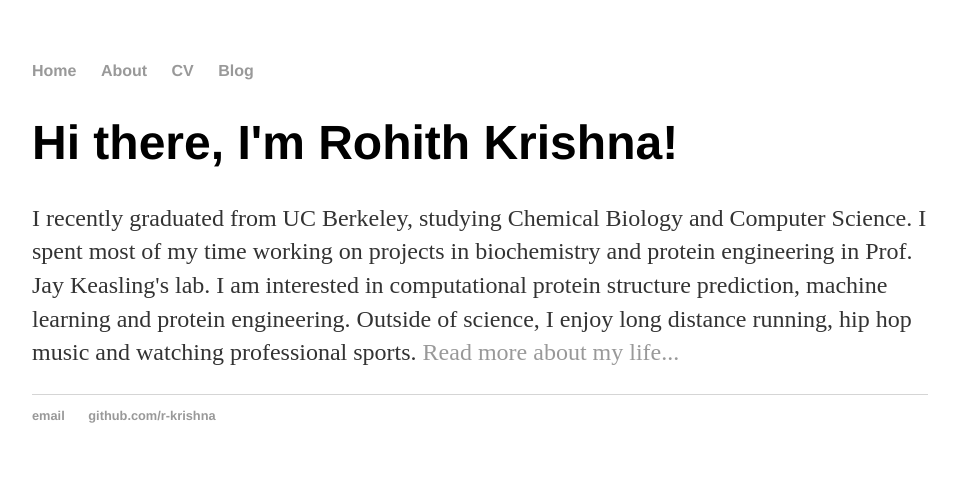
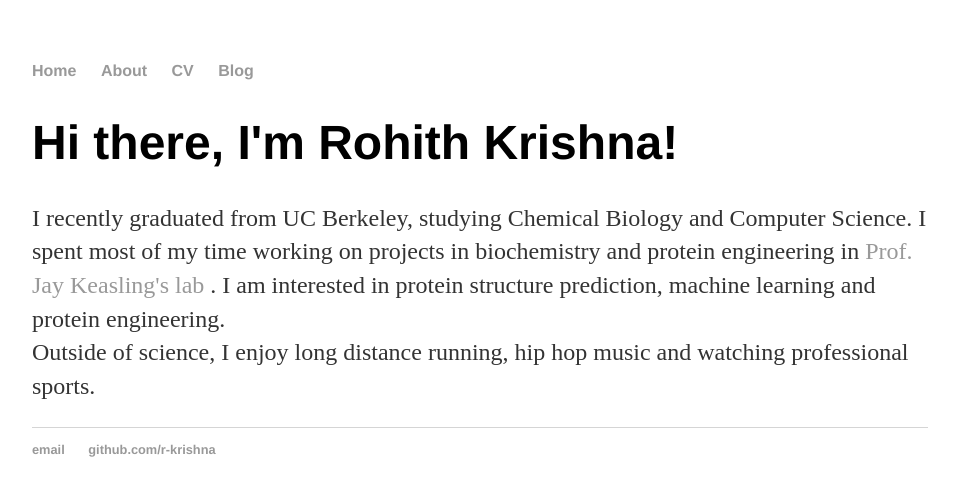
Before and after one commit to r-krishna/r-krishna.github.io, a Jekyll site: the page built from index.html, in a window 1280 px wide. Shown: the top 496 px of the page, without its empty margins (160-1117 px from the left). Built offline with Jekyll 4.4.1, drawn with Linux system fonts in a browser that asks for light colours.

Commit message:
Update index.html

```diff
--- a/index.html
+++ b/index.html
@@ -5,6 +5,7 @@ title: Rohith Krishna
 
 		<div class="blurb">
 			<h1>Hi there, I'm Rohith Krishna!</h1>
-			<p>I recently graduated from UC Berkeley, studying Chemical Biology and Computer Science. I spent most of my time working on projects in biochemistry and protein engineering in Prof. Jay Keasling's lab. I am interested in computational protein structure prediction, machine learning and protein engineering.
-			Outside of science, I enjoy long distance running, hip hop music and watching professional sports. <a href="/about">Read more about my life...</a></p>
+			<p>I recently graduated from UC Berkeley, studying Chemical Biology and Computer Science. I spent most of my time working on projects in biochemistry and protein engineering in  <a href="https://keaslinglab.lbl.gov/">Prof. Jay Keasling's lab </a>. I am interested in protein structure prediction, machine learning and protein engineering.
+			<br>
+				Outside of science, I enjoy long distance running, hip hop music and watching professional sports.</p>
 		</div>
```
